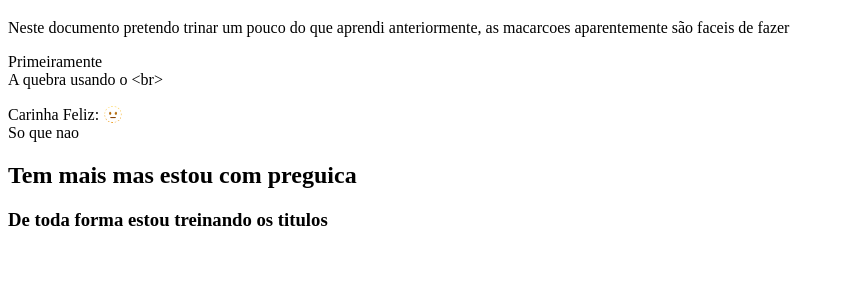
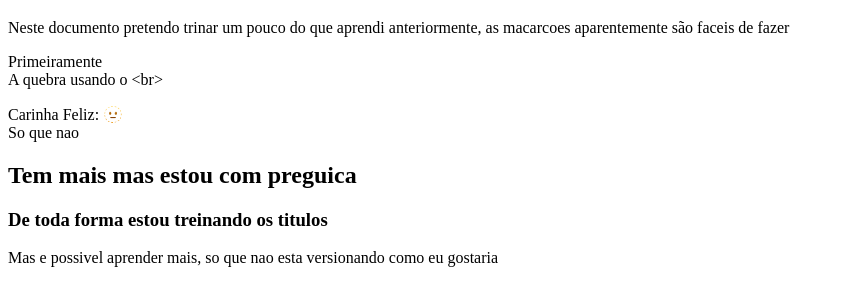
Before and after one commit to SalvadorMirandaAndrade/Ola-Mundo, a plain HTML site: page Cursando/html5 e css/Exercicios/ex002/treino.html in a window 1280 px wide. Shown: the part 61-366 px from the top of the page, without its empty margins (0-845 px from the left). Drawn offline with Linux system fonts and the light colour scheme.

Commit message:
Update treino.html

```diff
--- a/Cursando/html5 e css/Exercicios/ex002/treino.html
+++ b/Cursando/html5 e css/Exercicios/ex002/treino.html
@@ -15,5 +15,6 @@
     </p>
     <h2>Tem mais mas estou com preguica</h2>
     <h3>De toda forma estou treinando os titulos</h3>
+    <p>Mas e possivel aprender mais, so que nao esta versionando como eu gostaria</p>
 </body>
 </html>
```
